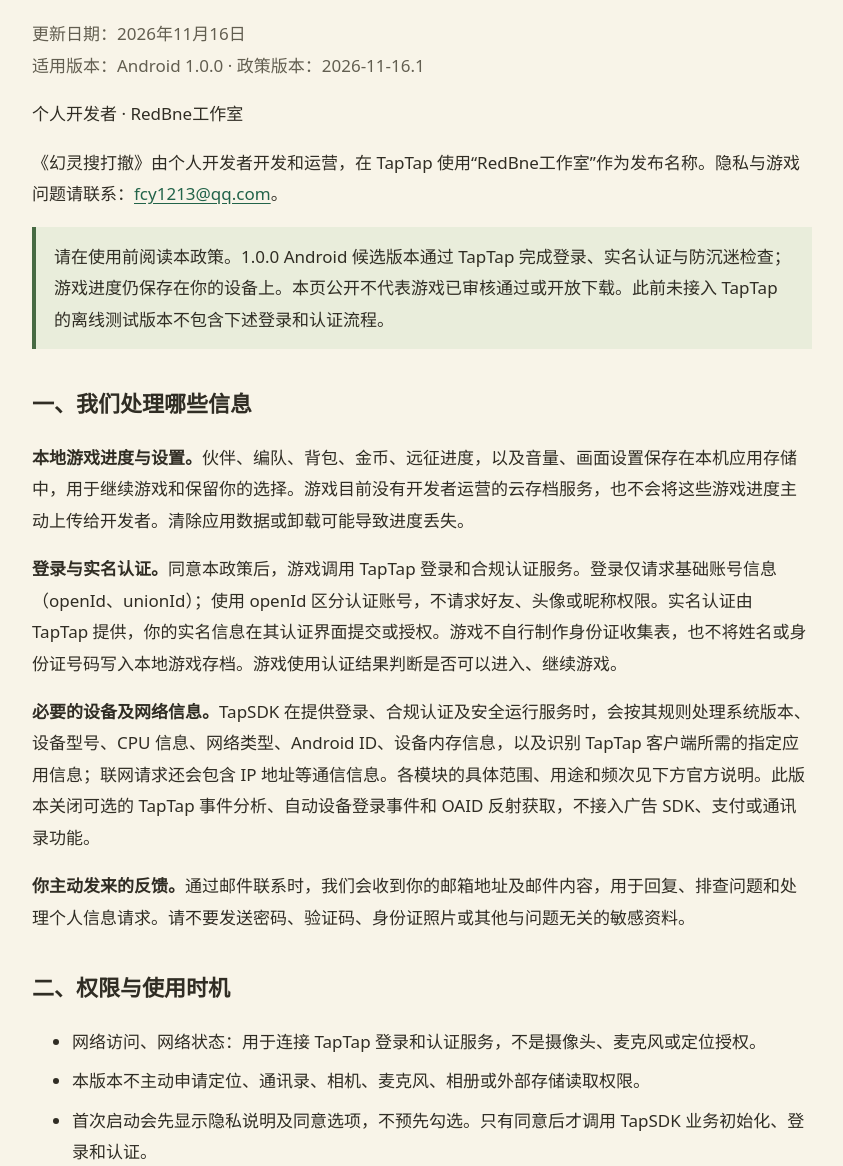
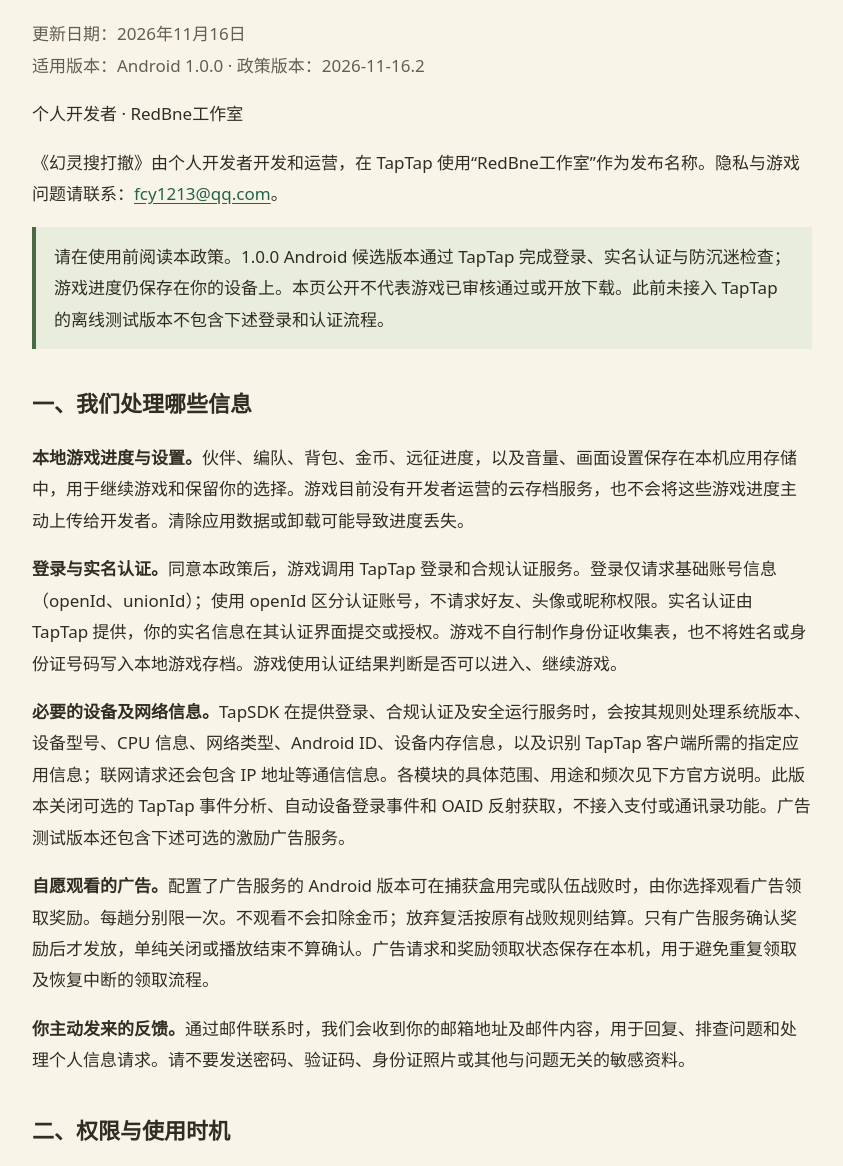
Before and after one commit to Red19911213/phantom-beasts-privacy, a plain HTML site: page index.html in a window 1280 px wide. Shown: the part 108-1274 px from the top of the page, without its empty margins (218-1061 px from the left). Drawn offline with Linux system fonts and the light colour scheme.

Commit message:
Update privacy policy for optional rewarded video test integration

```diff
--- a/index.html
+++ b/index.html
@@ -2,20 +2,22 @@
 <html lang="zh-CN"><head><meta charset="utf-8"><meta name="viewport" content="width=device-width,initial-scale=1"><meta name="description" content="个人独立开发游戏《幻灵搜打撤》的隐私政策、个人信息处理说明和联系方式。"><title>幻灵搜打撤 · 隐私政策</title><style>body{margin:0;background:#f8f4e8;color:#302d24;font:17px/1.85 system-ui,-apple-system,"Segoe UI",sans-serif}main{max-width:780px;margin:auto;padding:42px 24px 64px}h1{line-height:1.3;font-size:32px}h2{margin-top:34px;font-size:22px}a{color:#226349;text-underline-offset:3px}p,li{overflow-wrap:anywhere}.meta{color:#625e50}.note{background:#e9eddb;border-left:4px solid #476a43;padding:14px 18px}li{margin:8px 0}footer{border-top:1px solid #d4cfbd;margin-top:36px;padding-top:20px}</style></head>
 <body><main>
 <h1>《幻灵搜打撤》隐私政策</h1>
-<p class="meta">更新日期：2026年11月16日<br>适用版本：Android 1.0.0 · 政策版本：2026-11-16.1</p>
+<p class="meta">更新日期：2026年11月16日<br>适用版本：Android 1.0.0 · 政策版本：2026-11-16.2</p>
 <p>个人开发者 · RedBne工作室</p>
 <p>《幻灵搜打撤》由个人开发者开发和运营，在 TapTap 使用“RedBne工作室”作为发布名称。隐私与游戏问题请联系：<a href="mailto:fcy1213@qq.com">fcy1213@qq.com</a>。</p>
 <p class="note">请在使用前阅读本政策。1.0.0 Android 候选版本通过 TapTap 完成登录、实名认证与防沉迷检查；游戏进度仍保存在你的设备上。本页公开不代表游戏已审核通过或开放下载。此前未接入 TapTap 的离线测试版本不包含下述登录和认证流程。</p>
 <h2>一、我们处理哪些信息</h2>
 <p><strong>本地游戏进度与设置。</strong>伙伴、编队、背包、金币、远征进度，以及音量、画面设置保存在本机应用存储中，用于继续游戏和保留你的选择。游戏目前没有开发者运营的云存档服务，也不会将这些游戏进度主动上传给开发者。清除应用数据或卸载可能导致进度丢失。</p>
 <p><strong>登录与实名认证。</strong>同意本政策后，游戏调用 TapTap 登录和合规认证服务。登录仅请求基础账号信息（openId、unionId）；使用 openId 区分认证账号，不请求好友、头像或昵称权限。实名认证由 TapTap 提供，你的实名信息在其认证界面提交或授权。游戏不自行制作身份证收集表，也不将姓名或身份证号码写入本地游戏存档。游戏使用认证结果判断是否可以进入、继续游戏。</p>
-<p><strong>必要的设备及网络信息。</strong>TapSDK 在提供登录、合规认证及安全运行服务时，会按其规则处理系统版本、设备型号、CPU 信息、网络类型、Android ID、设备内存信息，以及识别 TapTap 客户端所需的指定应用信息；联网请求还会包含 IP 地址等通信信息。各模块的具体范围、用途和频次见下方官方说明。此版本关闭可选的 TapTap 事件分析、自动设备登录事件和 OAID 反射获取，不接入广告 SDK、支付或通讯录功能。</p>
+<p><strong>必要的设备及网络信息。</strong>TapSDK 在提供登录、合规认证及安全运行服务时，会按其规则处理系统版本、设备型号、CPU 信息、网络类型、Android ID、设备内存信息，以及识别 TapTap 客户端所需的指定应用信息；联网请求还会包含 IP 地址等通信信息。各模块的具体范围、用途和频次见下方官方说明。此版本关闭可选的 TapTap 事件分析、自动设备登录事件和 OAID 反射获取，不接入支付或通讯录功能。广告测试版本还包含下述可选的激励广告服务。</p>
+<p><strong>自愿观看的广告。</strong>配置了广告服务的 Android 版本可在捕获盒用完或队伍战败时，由你选择观看广告领取奖励。每趟分别限一次。不观看不会扣除金币；放弃复活按原有战败规则结算。只有广告服务确认奖励后才发放，单纯关闭或播放结束不算确认。广告请求和奖励领取状态保存在本机，用于避免重复领取及恢复中断的领取流程。</p>
 <p><strong>你主动发来的反馈。</strong>通过邮件联系时，我们会收到你的邮箱地址及邮件内容，用于回复、排查问题和处理个人信息请求。请不要发送密码、验证码、身份证照片或其他与问题无关的敏感资料。</p>
 <h2>二、权限与使用时机</h2>
-<ul><li>网络访问、网络状态：用于连接 TapTap 登录和认证服务，不是摄像头、麦克风或定位授权。</li><li>本版本不主动申请定位、通讯录、相机、麦克风、相册或外部存储读取权限。</li><li>首次启动会先显示隐私说明及同意选项，不预先勾选。只有同意后才调用 TapSDK 业务初始化、登录和认证。</li><li>认证取消、网络错误、可玩时段或时长受限时，不会把未认证状态当作通过。</li></ul>
+<ul><li>网络访问、网络状态：用于连接 TapTap 登录、认证及你主动选择的广告服务，不是摄像头、麦克风或定位授权。</li><li>本版本不主动申请定位、通讯录、相机、麦克风、相册或外部存储读取权限。</li><li>首次启动会先显示隐私说明及同意选项，不预先勾选。只有同意后才调用 TapSDK 业务初始化、登录和认证。</li><li>认证取消、网络错误、可玩时段或时长受限时，不会把未认证状态当作通过。</li></ul>
 <h2>三、第三方 SDK 清单</h2>
 <p><strong>TapSDK（TapTap 登录、合规认证及必要基础模块）</strong><br>提供者：易玩（上海）网络科技有限公司。使用目的：账号登录、实名认证、防沉迷及服务安全运行。处理方式：SDK 在本机按功能需要采集，并向服务提供者传输必要信息；身份信息由其认证服务处理。我们取得必要账号标识和认证结果，不经营独立实名信息库。</p>
 <p>信息类型包括基础账号标识、实名认证所需信息，以及第一节列明的必要设备和网络信息。详情请阅读 <a href="https://developer.taptap.cn/docs/sdk/start/agreement/">TapSDK 隐私政策</a>和<a href="https://developer.taptap.cn/docs/sdk/start/compliance/">TapSDK 合规使用说明</a>。本游戏未接入的其他 TapSDK 功能不因文档列举而自动启用。</p>
+<p><strong>TapADN SDK 5.3.3.0（激励视频广告）</strong><br>提供者：上海艾得蒽数字科技有限公司。用途：提供自愿观看的广告、验证奖励、统计广告效果及防作弊。仅在你同意本政策、通过登录与合规认证，并点击“看广告”后初始化和请求广告。SDK 会处理设备品牌、型号、系统版本、屏幕与语言信息、CPU、可用存储空间、网络通信信息（包括 IP 地址）、应用包名与版本、前后台及进程信息、广告展示和交互记录、崩溃及性能数据，并向服务提供者传输。本游戏关闭个性化广告、摇一摇、位置、电话状态、Wi-Fi 详细信息、传感器、OAID、Android ID、应用列表及外部存储读取开关，不申请安装应用权限。具体处理规则和权利渠道见 <a href="https://ssp.dirichlet.cn/docs/agreement/">TapADN SDK 隐私政策</a>及<a href="https://ssp.dirichlet.cn/docs/compliance/">合规使用说明</a>。无需观看广告即可继续正常游戏；未配置广告服务的版本不会启动该 SDK。</p>
 <p>本页面没有广告、统计脚本或第三方追踪代码。网页通过 GitHub Pages 提供，托管服务可能为交付页面和保障安全处理访问日志；其处理规则见 <a href="https://docs.github.com/site-policy/privacy-policies/github-general-privacy-statement">GitHub 隐私声明</a>。应用内也附带本政策正文，可以离线阅读；主动打开外部链接时由对应网站处理请求。</p>
 <h2>四、存储、共享与安全</h2>
 <p>游戏进度与设置保存在当前设备，应用关闭系统自动备份选项；不同 TapTap 账号不会自动生成不同的本地存档，也不会同步或覆盖其他设备进度。TapTap 登录缓存和认证数据的保存位置、期限及权利处理适用其隐私政策。我们收到的反馈邮件只在处理问题、履行法定义务或解决争议所需期间保留，目的完成后删除或匿名化处理。</p>
```
